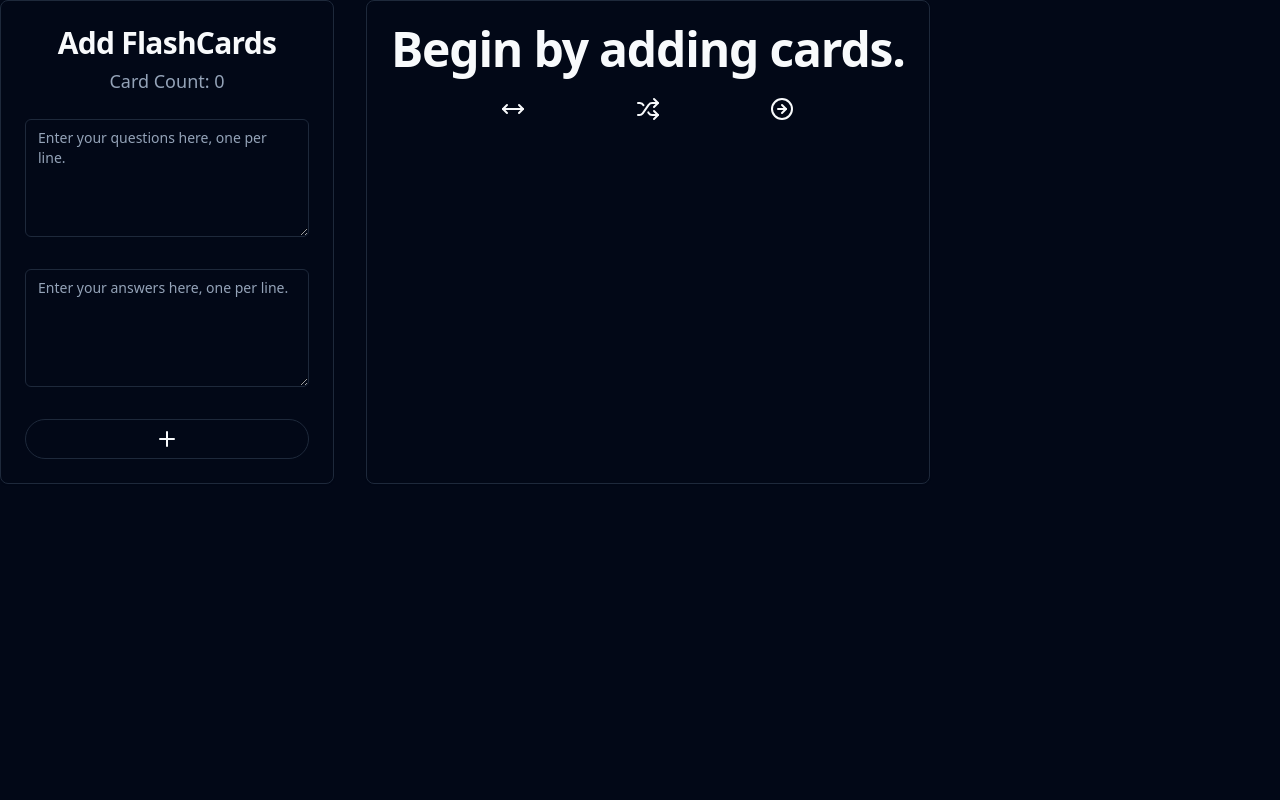
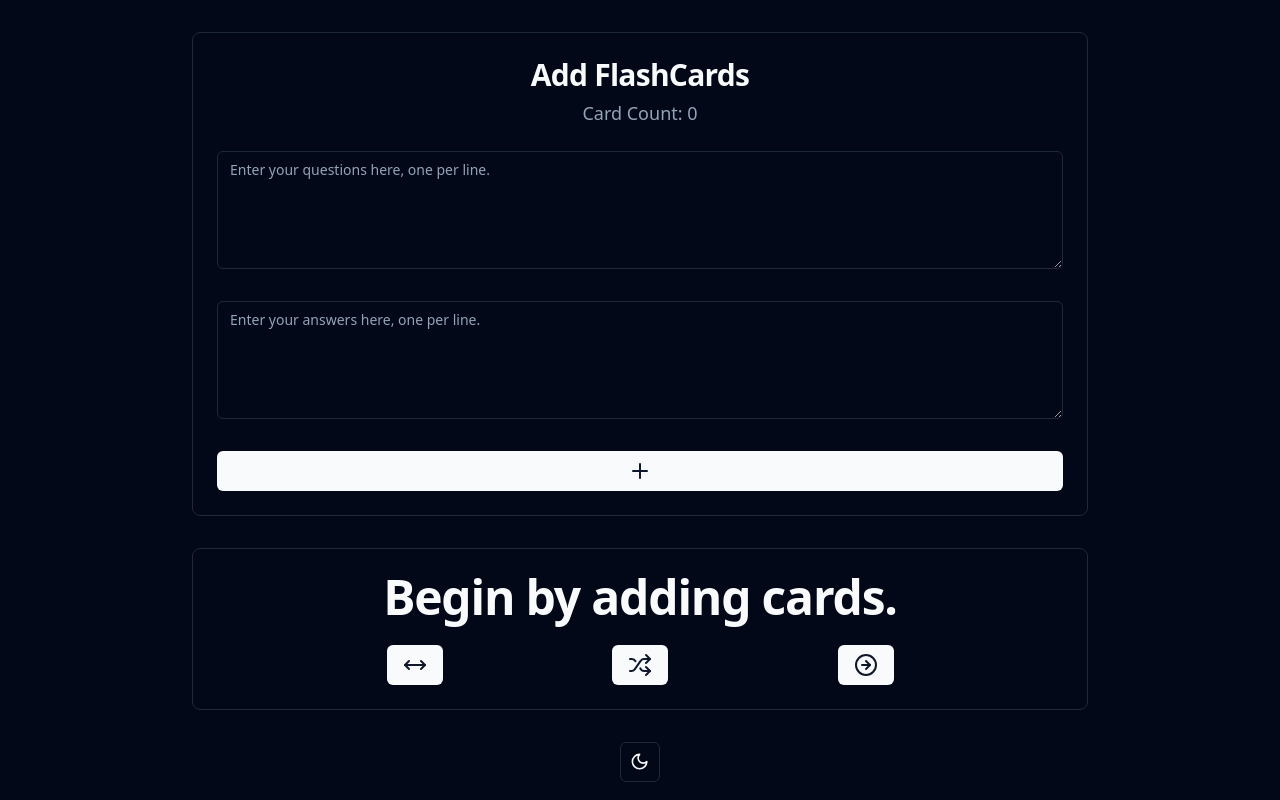
Before and after one commit to remilebeau/flashcards, a React (Vite) app: page / in a window 1280 px wide. Built offline with nearby package versions, Linux system fonts and the light colour scheme.

Commit message:
v2 of UI

```diff
--- a/package.json
+++ b/package.json
@@ -12,6 +12,7 @@
   "dependencies": {
     "@radix-ui/react-dropdown-menu": "^2.0.6",
     "@radix-ui/react-slot": "^1.0.2",
+    "@radix-ui/react-tooltip": "^1.0.7",
     "@reduxjs/toolkit": "^2.2.3",
     "class-variance-authority": "^0.7.0",
     "clsx": "^2.1.1",
--- a/src/App.tsx
+++ b/src/App.tsx
@@ -1,16 +1,15 @@
 import FlashCard from "./features/FlashCards/FlashCard";
 import AddFlashCards from "./features/FlashCards/AddFlashCards";
 import { ThemeProvider } from "./components/theme-provider";
-// import { ModeToggle } from "./components/mode-toggle";
+import { ModeToggle } from "./components/mode-toggle";
 
 function App() {
   return (
     <ThemeProvider defaultTheme="dark" storageKey="vite-ui-theme">
-      <main className="max-w-4-xl mx-auto flex flex-col gap-8 md:flex-row">
+      <main className="mx-auto flex max-w-4xl flex-col items-center gap-8 md:mt-8">
         <AddFlashCards />
         <FlashCard />
-        {/* for testing only */}
-        {/* <ModeToggle /> */}
+        <ModeToggle />
       </main>
     </ThemeProvider>
   );
--- /dev/null
+++ b/src/components/ui/tooltip.tsx
@@ -0,0 +1,28 @@
+import * as React from "react"
+import * as TooltipPrimitive from "@radix-ui/react-tooltip"
+
+import { cn } from "@/lib/utils"
+
+const TooltipProvider = TooltipPrimitive.Provider
+
+const Tooltip = TooltipPrimitive.Root
+
+const TooltipTrigger = TooltipPrimitive.Trigger
+
+const TooltipContent = React.forwardRef<
+  React.ElementRef<typeof TooltipPrimitive.Content>,
+  React.ComponentPropsWithoutRef<typeof TooltipPrimitive.Content>
+>(({ className, sideOffset = 4, ...props }, ref) => (
+  <TooltipPrimitive.Content
+    ref={ref}
+    sideOffset={sideOffset}
+    className={cn(
+      "z-50 overflow-hidden rounded-md border bg-popover px-3 py-1.5 text-sm text-popover-foreground shadow-md animate-in fade-in-0 zoom-in-95 data-[state=closed]:animate-out data-[state=closed]:fade-out-0 data-[state=closed]:zoom-out-95 data-[side=bottom]:slide-in-from-top-2 data-[side=left]:slide-in-from-right-2 data-[side=right]:slide-in-from-left-2 data-[side=top]:slide-in-from-bottom-2",
+      className
+    )}
+    {...props}
+  />
+))
+TooltipContent.displayName = TooltipPrimitive.Content.displayName
+
+export { Tooltip, TooltipTrigger, TooltipContent, TooltipProvider }
--- a/src/features/FlashCards/AddFlashCards.tsx
+++ b/src/features/FlashCards/AddFlashCards.tsx
@@ -11,6 +11,12 @@
 import { Textarea } from "@/components/ui/textarea";
 import { Button } from "@/components/ui/button";
 import { Plus } from "lucide-react";
+import {
+  Tooltip,
+  TooltipContent,
+  TooltipProvider,
+  TooltipTrigger,
+} from "@/components/ui/tooltip";
 
 const AddFlashCards = () => {
   const { flashcards: allFlashCards } = useAppSelector(selectFlashCards);
@@ -48,7 +54,7 @@
   }, [questions, answers]);
 
   return (
-    <Card>
+    <Card className="w-full">
       <CardHeader>
         <CardTitle className="text-center text-3xl font-bold">
           Add FlashCards
@@ -60,6 +66,7 @@
       </CardHeader>
       <CardContent>
         <form onSubmit={handleSubmit} className="flex flex-col gap-8">
+          {/* textarea for questions */}
           <Textarea
             name="questions"
             id="questions"
@@ -69,6 +76,8 @@
             rows={5}
             placeholder="Enter your questions here, one per line."
           />
+
+          {/* textarea for answers */}
           <Textarea
             name="answers"
             id="answers"
@@ -78,13 +87,18 @@
             rows={5}
             placeholder="Enter your answers here, one per line."
           />
-          <Button
-            className="rounded-3xl text-3xl font-bold hover:opacity-90"
-            variant="outline"
-            type="submit"
-          >
-            <Plus />
-          </Button>
+
+          {/* button to add cards */}
+          <TooltipProvider>
+            <Tooltip>
+              <TooltipTrigger asChild>
+                <Button>
+                  <Plus />
+                </Button>
+              </TooltipTrigger>
+              <TooltipContent>Add Cards</TooltipContent>
+            </Tooltip>
+          </TooltipProvider>
         </form>
       </CardContent>
     </Card>
--- a/src/features/FlashCards/FlashCard.tsx
+++ b/src/features/FlashCards/FlashCard.tsx
@@ -4,6 +4,13 @@
 import type { FlashCard } from "./flashCardsSlice";
 import { Card, CardContent, CardHeader, CardTitle } from "@/components/ui/card";
 import { MoveHorizontal, Shuffle, CircleArrowRight } from "lucide-react";
+import { Button } from "@/components/ui/button";
+import {
+  Tooltip,
+  TooltipContent,
+  TooltipProvider,
+  TooltipTrigger,
+} from "@/components/ui/tooltip";
 const FlashCard = () => {
   const { flashcards: allFlashCards } = useAppSelector(selectFlashCards);
 
@@ -43,7 +50,7 @@
   };
 
   return (
-    <Card>
+    <Card className="w-full">
       <CardHeader>
         <CardTitle className="text-center text-5xl font-bold">
           {showAnswer ? answer : question}
@@ -51,27 +58,52 @@
       </CardHeader>
       <CardContent className="flex flex-row justify-evenly">
         {/* button to flip card */}
+        <TooltipProvider>
+          <Tooltip>
+            <TooltipTrigger asChild>
+              <Button>
                 <MoveHorizontal
                   onClick={() => {
                     setShowAnswer(!showAnswer);
                   }}
                 />
+              </Button>
+            </TooltipTrigger>
+            <TooltipContent>Flip Card</TooltipContent>
+          </Tooltip>
+        </TooltipProvider>
+
         {/* button to draw random card */}
+        <TooltipProvider>
+          <Tooltip>
+            <TooltipTrigger asChild>
+              <Button>
                 <Shuffle
                   onClick={() => {
                     selectRandomCard();
                   }}
-        >
-          Draw Random
-        </Shuffle>
+                />
+              </Button>
+            </TooltipTrigger>
+            <TooltipContent>Draw Random</TooltipContent>
+          </Tooltip>
+        </TooltipProvider>
+
         {/* button to draw next card */}
+        <TooltipProvider>
+          <Tooltip>
+            <TooltipTrigger asChild>
+              <Button>
                 <CircleArrowRight
                   onClick={() => {
                     selectNextCard();
                   }}
-        >
-          Draw Next
-        </CircleArrowRight>
+                />
+              </Button>
+            </TooltipTrigger>
+            <TooltipContent>Draw Next</TooltipContent>
+          </Tooltip>
+        </TooltipProvider>
       </CardContent>
     </Card>
   );
```
Also changed, not shown: 1 other file (tests, documents, lock files or other folders). Lines whose indentation alone changed are shown as unchanged.
